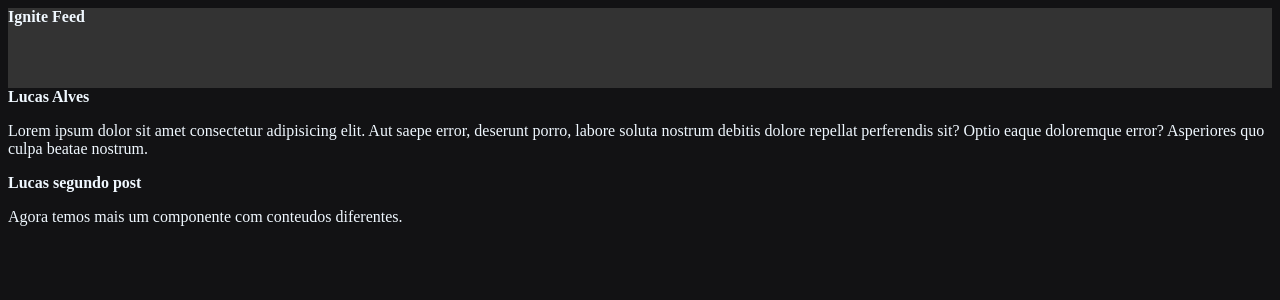
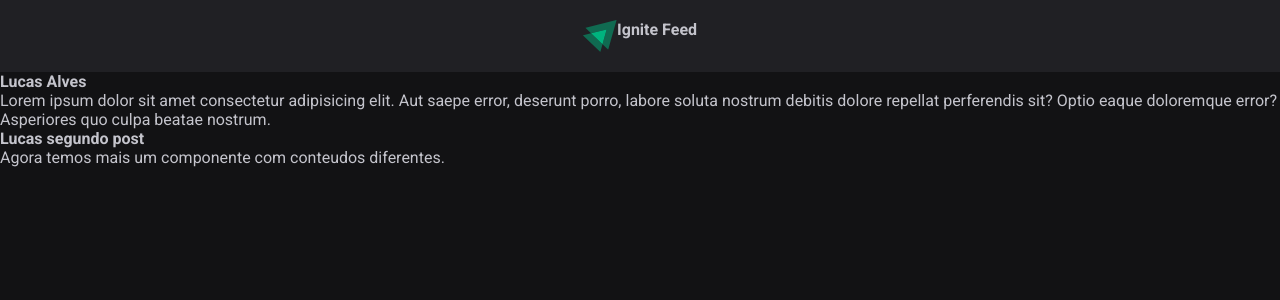
Before and after one commit to lucas-lcs/ignit-fedd, a React (Vite) app: page / in a window 1280 px wide. Shown: the top 300 px of the page. Built offline with nearby package versions, Linux system fonts and the light colour scheme.

Commit message:
Add css global and header with logo ignite

```diff
--- a/index.html
+++ b/index.html
@@ -2,6 +2,10 @@
 <html lang="en">
   <head>
     <meta charset="UTF-8" />
+    <link rel="preconnect" href="https://fonts.googleapis.com" />
+    <link rel="preconnect" href="https://fonts.gstatic.com" crossorigin />
+    <link href="https://fonts.googleapis.com/css2?family=Roboto:wght@400;700&display=swap" rel="stylesheet" />
+
     <link rel="icon" type="image/svg+xml" href="/vite.svg" />
     <meta name="viewport" content="width=device-width, initial-scale=1.0" />
     <title>Projeto 1</title>
--- a/src/App.jsx
+++ b/src/App.jsx
@@ -2,7 +2,7 @@
 
 import { Post } from './Post'
 import { Header } from './components/Header'
-import './styles.css'
+import './global.css'
 
 export function App() {
 
--- a/src/components/Header.jsx
+++ b/src/components/Header.jsx
@@ -1,8 +1,11 @@
 import styles from './Header.module.css'
+
+import ignitelogo from '../asserts/ignite-logo.svg'
 
 export function Header() {
     return (
         <header className={styles.header}>
+            <img src={ignitelogo} alt="Logotipo do ignite" />
             <strong>Ignite Feed</strong>
         </header>
     )
--- a/src/components/Header.module.css
+++ b/src/components/Header.module.css
@@ -1,4 +1,10 @@
 .header {
-    background: #333;
-    height: 80px;
+    background: var(--gray-800);
+    display: flex;
+    justify-content: center;
+    padding: 1.25rem 0;
 }
+
+.header img {
+    height: 2rem;
+}
--- /dev/null
+++ b/src/global.css
@@ -0,0 +1,32 @@
+:root {
+    --white: #ffffff;
+    --gray-100: #e1e1e6;
+    --gray-300: #c4c4cc;
+    --gray-400: #8d8d99;
+    --gray-600: #323238;
+    --gray-700: #29292e;
+    --gray-800: #202024;
+    --gray-900: #121214;
+
+    --green-500: #00875f;
+
+}
+
+
+* {
+    margin: 0;
+    border: 0;
+    box-sizing: border-box;
+}
+
+body {
+    background: var(--gray-900);
+    color: var(--gray-300);
+    -webkit-font-smoothing: antialiased;
+}
+
+body, input, textarea, button {
+    font-family: 'Roboto', sans-serif;
+    font-weight: 400;
+    font-size: 1rem;
+}
--- a/src/styles.css
+++ /dev/null
@@ -1,5 +0,0 @@
-body {
-    background: #121214;
-    color: aliceblue;
-
-}
```
Also changed, not shown: src/asserts/ignite-logo.svg (added).
